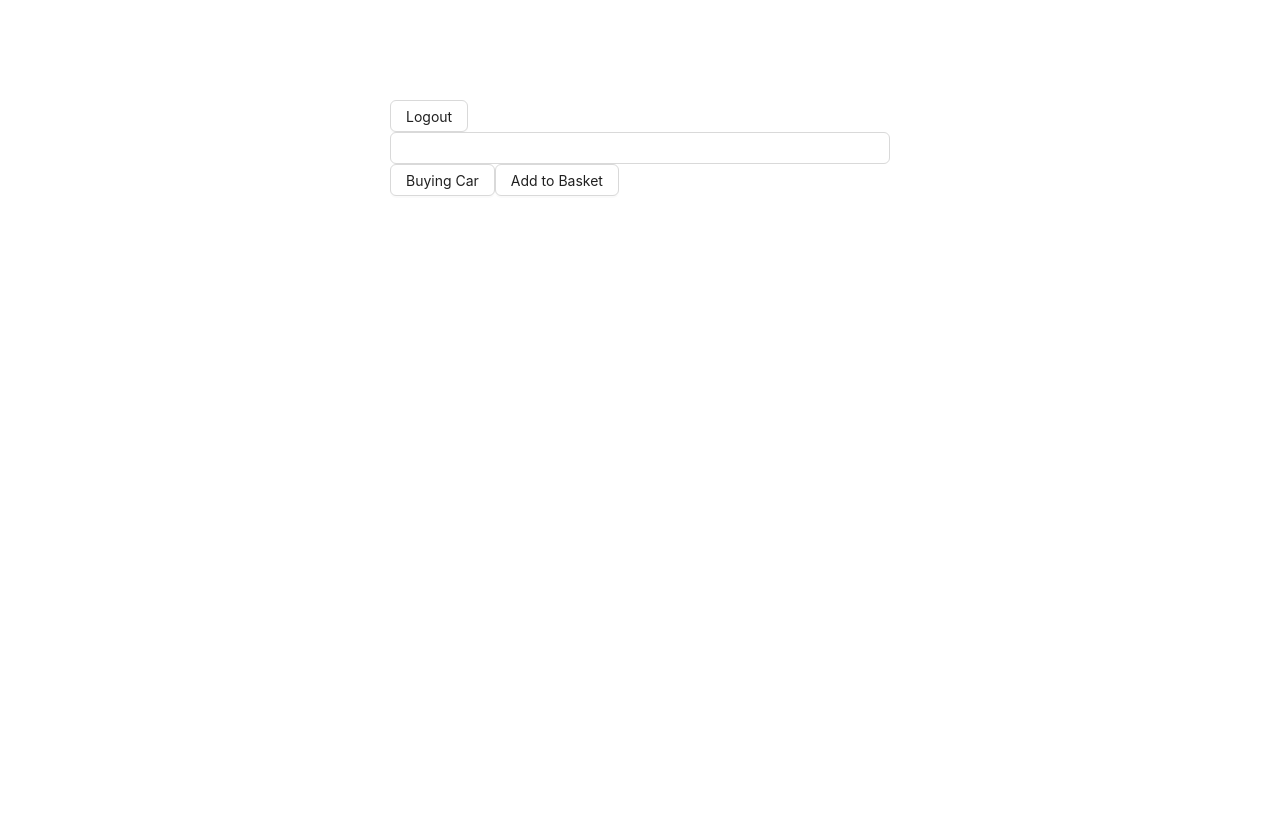
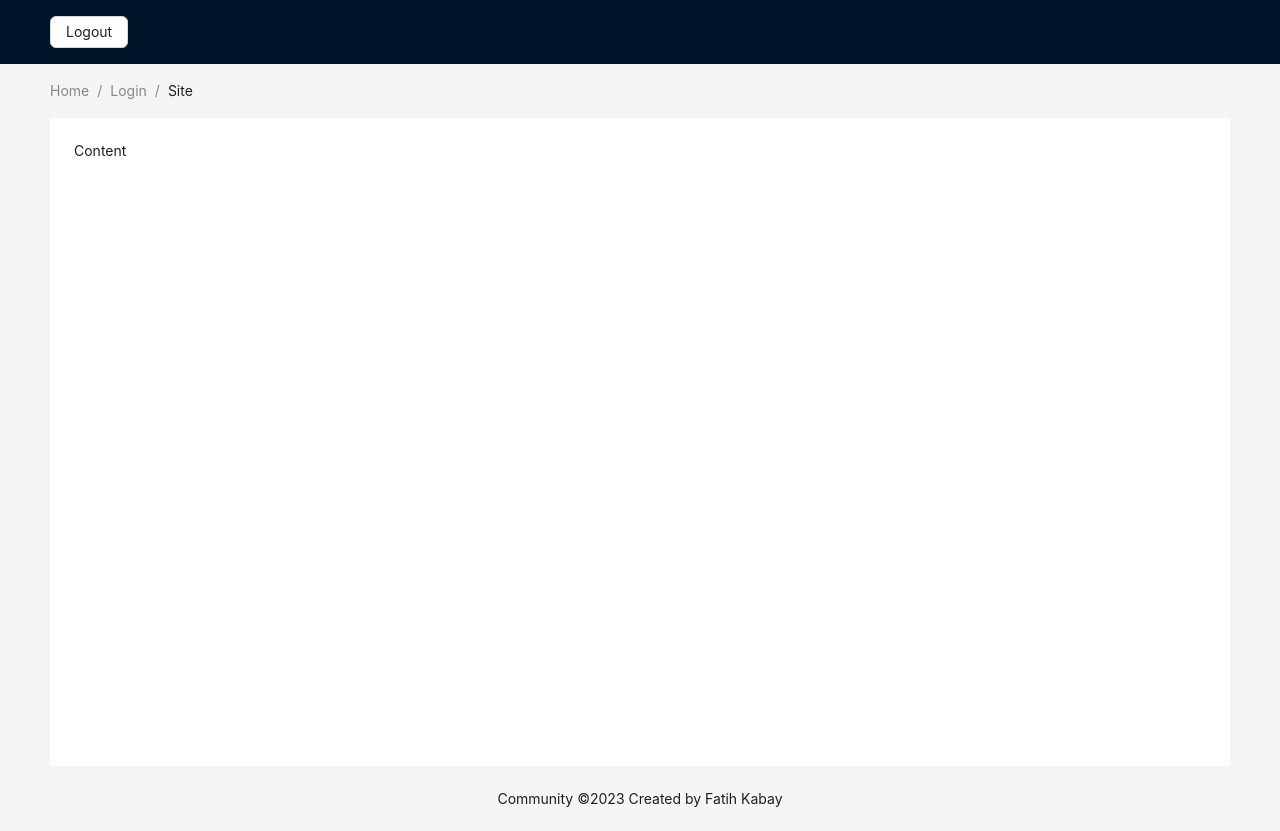
Before and after one commit to fatihkabay/community, a React (Create React App) app in the folder community-fe/: page /site in a window 1280 px wide. Before the commit the page ends 800 px from the top, so only its background shows below. Built offline with nearby package versions, Linux system fonts and the light colour scheme.

Commit message:
create community logo

```diff
--- a/community-fe/src/pages/Site/index.tsx
+++ b/community-fe/src/pages/Site/index.tsx
@@ -1,18 +1,38 @@
-import { Input, Form, Button } from "antd";
-import "./site.css";
+import React from 'react';
+import { LaptopOutlined, NotificationOutlined, UserOutlined } from '@ant-design/icons';
+import { Button, MenuProps } from 'antd';
+import { Breadcrumb, Layout, Menu, theme } from 'antd';
 
-function Site() {
+const { Header, Content, Footer, Sider } = Layout;
+
+
+const Site: React.FC = () => {
+  const {
+    token: { colorBgContainer },
+  } = theme.useToken();
 
   return (
-    <Form
-    className="site-page">
-      <Form.Item>
-        <Button  htmlType="submit">Logout</Button>
-        <Input />
-        <Button htmlType="submit">Buying Car</Button>
-        <Button htmlType="submit">Add to Basket</Button>
-      </Form.Item>
-    </Form>
-    )
- }
- export default Site;
+
+    <Layout>
+      <Header className="header">
+        <div className="logo" />
+        <Menu theme="dark" mode="horizontal" defaultSelectedKeys={['2']} />
+        <Button htmlType='submit'>Logout</Button>
+      </Header>
+      <Content style={{ padding: '0 50px' }}>
+        <Breadcrumb style={{ margin: '16px 0' }}>
+          <Breadcrumb.Item>Home</Breadcrumb.Item>
+          <Breadcrumb.Item>Login</Breadcrumb.Item>
+          <Breadcrumb.Item>Site</Breadcrumb.Item>
+        </Breadcrumb>
+        <Layout style={{ padding: '24px 0', background: colorBgContainer }}>
+
+          <Content style={{ padding: '0 24px', minHeight: 600 }}>Content</Content>
+        </Layout>
+      </Content>
+      <Footer style={{ textAlign: 'center' }}>Community ©2023 Created by Fatih Kabay</Footer>
+    </Layout>
+  );
+};
+
+export default Site;
--- a/community-fe/src/utils/helpers.ts
+++ b/community-fe/src/utils/helpers.ts
@@ -2,12 +2,13 @@ import { UserModel } from "../services/User/Models";
 
 export function getUser(): UserModel | undefined {
     const user = localStorage.getItem('user');
-
+    console.log(user);
     if (user == null) {
         return undefined;
     }
 
     return JSON.parse(user);
+
 }
 
 export function setUser(user: UserModel): void {
```
Also changed, not shown: community-fe/src/public/logo.png (added).
